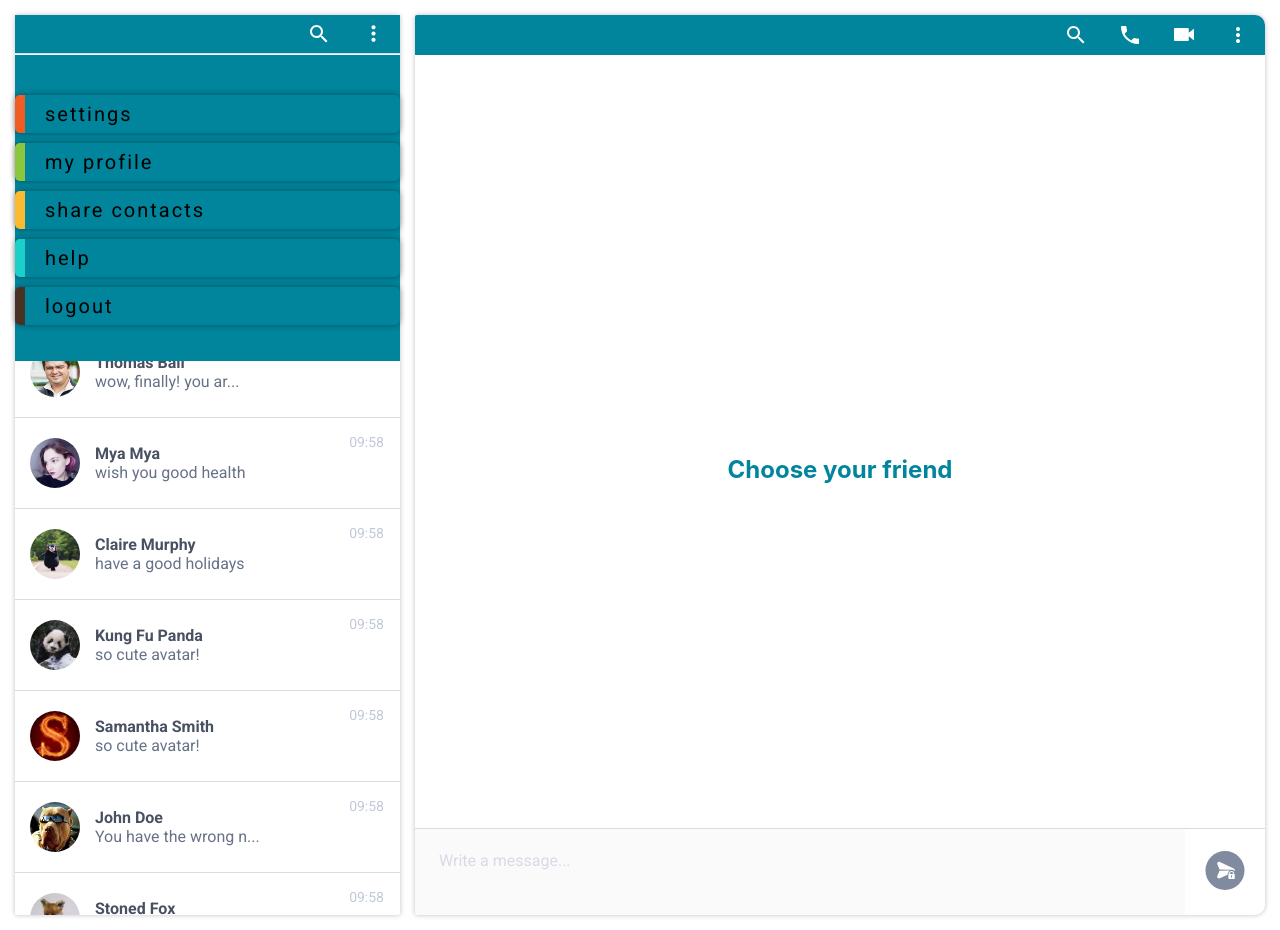
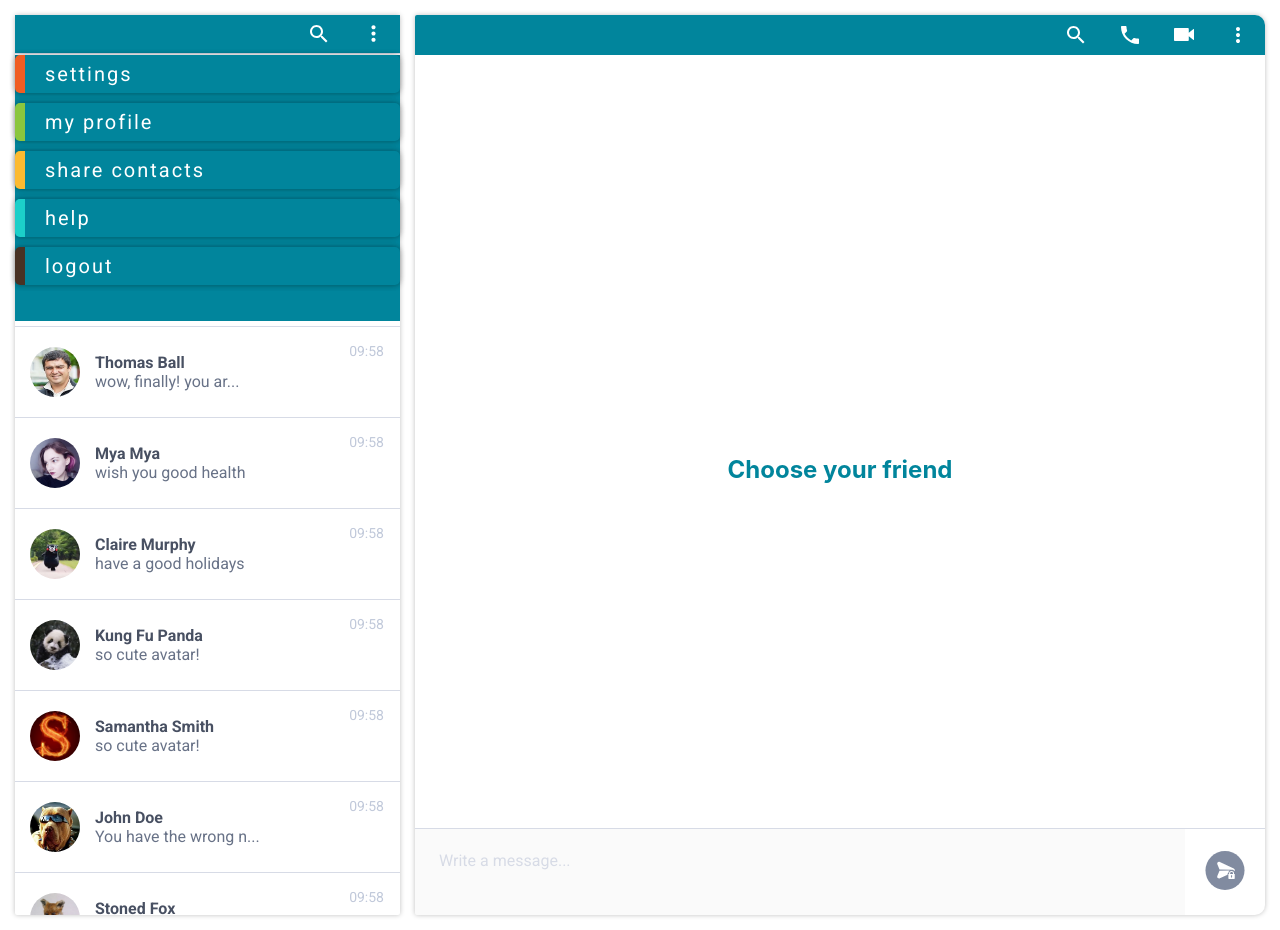
Before and after one commit to AndreyUA/chat-model, a React (Create React App) app: page / in a window 1280 px wide. Both pictures are taken after a click on the button 373 px from the left and 33 px from the top of the page. Built offline with nearby package versions, Linux system fonts and the light colour scheme.

Commit message:
styles fixed

```diff
--- a/src/components/UserSettings/UserSettings.css
+++ b/src/components/UserSettings/UserSettings.css
@@ -6,13 +6,14 @@
   background-color: #01859c;
 }
 
-.UserSettings {
+.UserSettings_list {
   list-style: none;
   padding: 0;
 }
 
 .UserSettings_item {
   font-family: Roboto;
+  color: #fff;
   padding: 7px 20px;
   margin-bottom: 10px;
   border-radius: 5px;
--- a/src/components/UserSettings/UserSettings.js
+++ b/src/components/UserSettings/UserSettings.js
@@ -5,7 +5,7 @@ import "./UserSettings.css";
 const UserSettings = () => {
   return (
     <div className="UserSettings">
-      <ul class="UserSettings">
+      <ul class="UserSettings_list">
         <li className="UserSettings_item">settings</li>
         <li className="UserSettings_item">my profile</li>
         <li className="UserSettings_item">share contacts</li>
```
